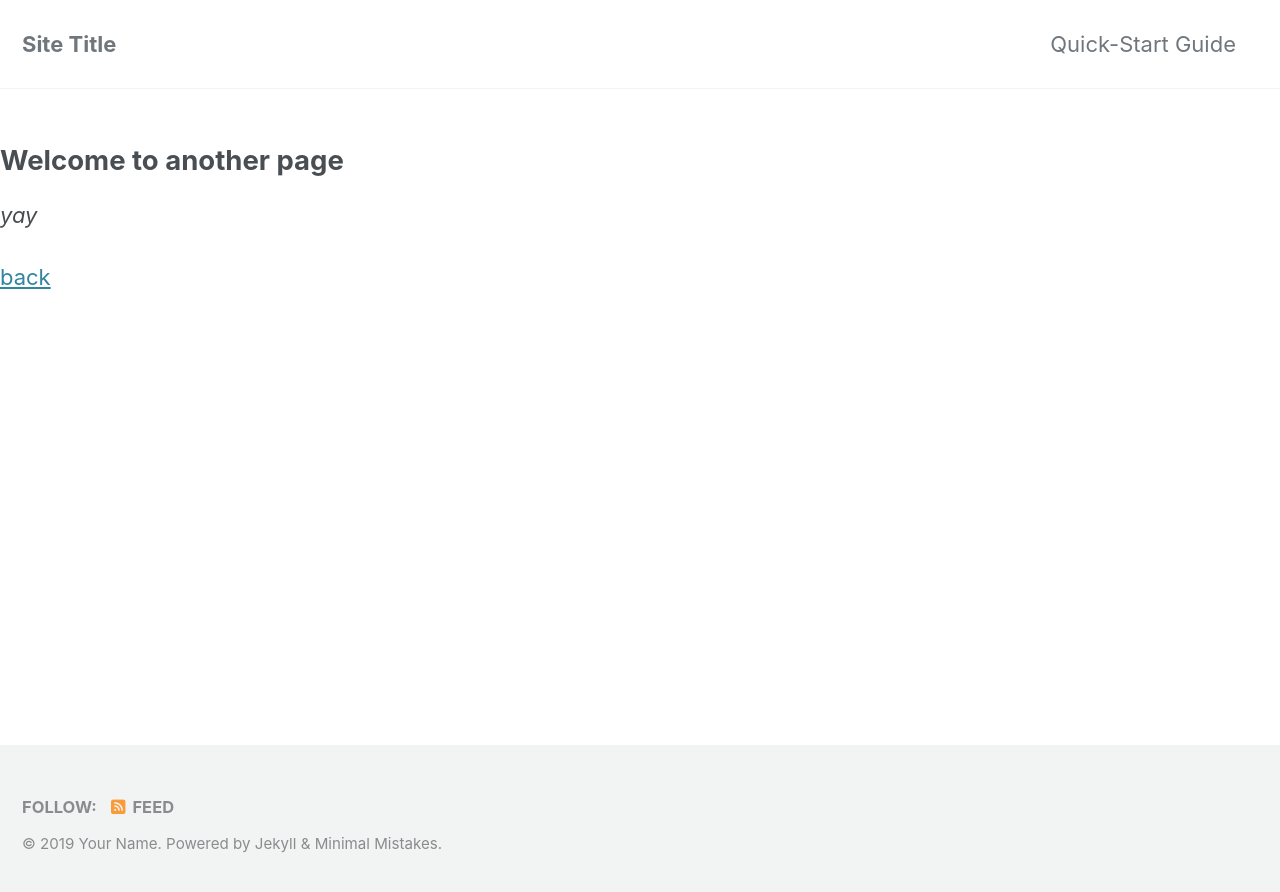
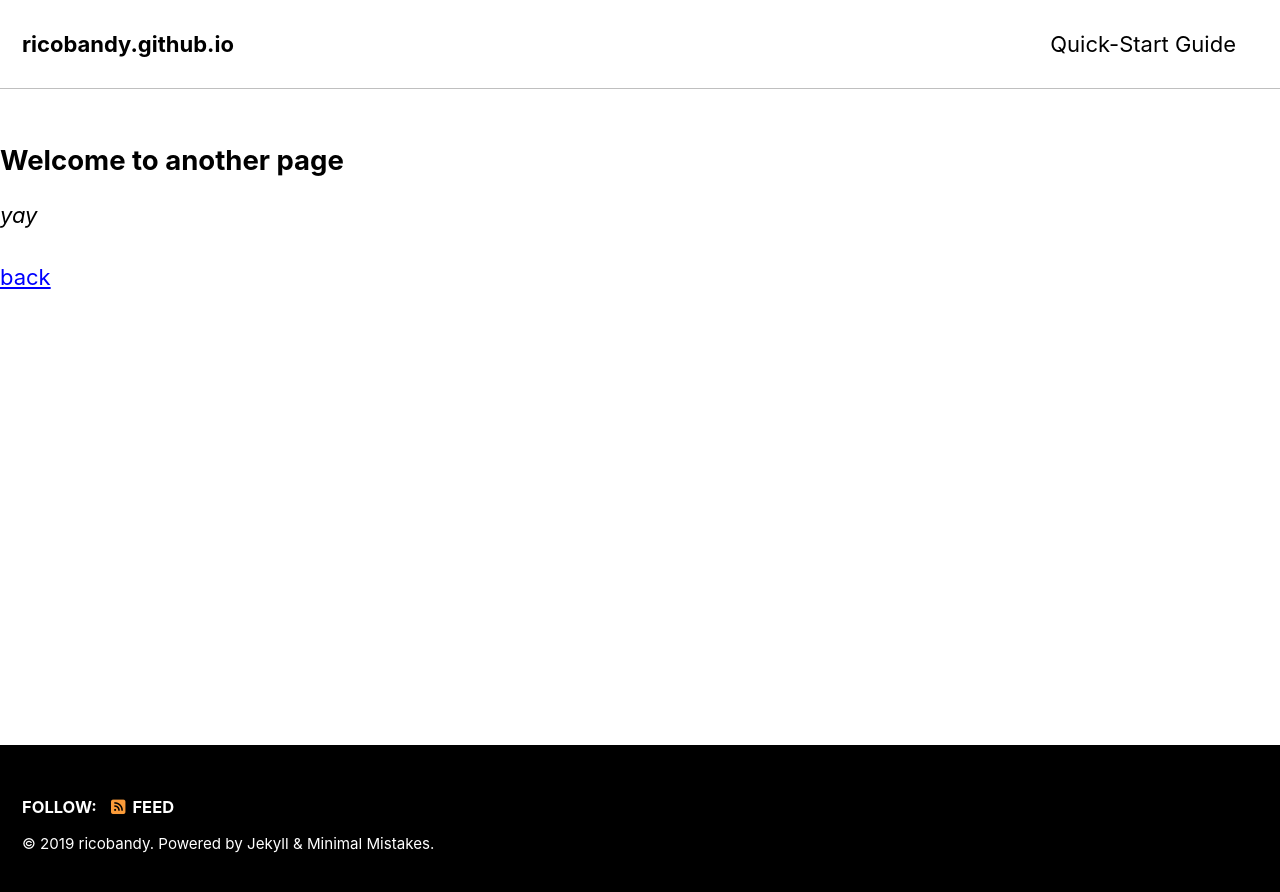
Before and after one commit to ricobandy/ricobandy.github.io, a Jekyll site: the page built from another-page.md, in a window 1280 px wide. Shown: the top 892 px of the page. Built offline with Jekyll 4.4.1, drawn with Linux system fonts in a browser that asks for light colours; cached includes are drawn as plain includes; nearby versions of some CDN libraries; our own code applies the rules of GitHub Pages for plain Markdown files.

Commit message:
Update _config.yml
udated _config.yml file

```diff
--- a/_config.yml
+++ b/_config.yml
@@ -11,19 +11,19 @@
 # https://mmistakes.github.io/minimal-mistakes/docs/quick-start-guide/#installing-the-theme
 
 # theme                  : "minimal-mistakes-jekyll"
-# remote_theme           : "mmistakes/minimal-mistakes"
-minimal_mistakes_skin    : "default" # "air", "aqua", "contrast", "dark", "dirt", "neon", "mint", "plum", "sunrise"
+remote_theme             : "mmistakes/minimal-mistakes"
+minimal_mistakes_skin    : "contrast" # "air", "aqua", "contrast", "dark", "dirt", "neon", "mint", "plum", "sunrise"
 
 # Site Settings
 locale                   : "en-US"
-title                    : "Site Title"
+title                    : "ricobandy.github.io"
 title_separator          : "-"
 subtitle                 : # site tagline that appears below site title in masthead
-name                     : "Your Name"
-description              : "An amazing website."
-url                      : # the base hostname & protocol for your site e.g. "https://mmistakes.github.io"
+name                     : "ricobandy"
+description              : "Posts about CTFs, Penetration Testing and Security"
+url                      : "https://ricobandy.github.io" # the base hostname & protocol for your site e.g. "https://mmistakes.github.io"
 baseurl                  : # the subpath of your site, e.g. "/blog"
-repository               : # GitHub username/repo-name e.g. "mmistakes/minimal-mistakes"
+repository               : ricobandy/ricobandy.github.io # GitHub username/repo-name e.g. "mmistakes/minimal-mistakes"
 teaser                   : # path of fallback teaser image, e.g. "/assets/images/500x300.png"
 logo                     : # path of logo image to display in the masthead, e.g. "/assets/images/88x88.png"
 masthead_title           : # overrides the website title displayed in the masthead, use " " for no title
@@ -105,29 +105,28 @@ analytics:
     anonymize_ip         : # true, false (default)
 
 
-# Site Author
 author:
-  name             : "Your Name"
-  avatar           : # path of avatar image, e.g. "/assets/images/bio-photo.jpg"
-  bio              : "I am an **amazing** person."
-  location         : "Somewhere"
+  name             : "Charles Quaye"
+  avatar           : "/assets/images/avatar.png"
+  bio              : "CISSP | eJPT | PenTest+"
+  location         : "West Coast Africa"
   email            :
   links:
     - label: "Email"
       icon: "fas fa-fw fa-envelope-square"
-      # url: mailto:your.name@email.com
+      url: mailto:"ricobandy@gmail.com"
     - label: "Website"
       icon: "fas fa-fw fa-link"
       # url: "https://your-website.com"
     - label: "Twitter"
       icon: "fab fa-fw fa-twitter-square"
-      # url: "https://twitter.com/"
+      url: "https://twitter.com/taCkiEQ"
     - label: "Facebook"
       icon: "fab fa-fw fa-facebook-square"
       # url: "https://facebook.com/"
     - label: "GitHub"
       icon: "fab fa-fw fa-github"
-      # url: "https://github.com/"
+      url: "https://github.com/ricobandy"
     - label: "Instagram"
       icon: "fab fa-fw fa-instagram"
       # url: "https://instagram.com/"
@@ -222,7 +221,7 @@ sass:
 permalink: /:categories/:title/
 paginate: 5 # amount of posts to show
 paginate_path: /page:num/
-timezone: # https://en.wikipedia.org/wiki/List_of_tz_database_time_zones
+timezone: Africa/Accra # https://en.wikipedia.org/wiki/List_of_tz_database_time_zones
 
 
 # Plugins (previously gems:)
@@ -231,7 +230,9 @@ plugins:
   - jekyll-sitemap
   - jekyll-gist
   - jekyll-feed
+  - jemoji
   - jekyll-include-cache
+  - jekyll-seo-tag
 
 # mimic GitHub Pages with --safe
 whitelist:
@@ -239,6 +240,7 @@ whitelist:
   - jekyll-sitemap
   - jekyll-gist
   - jekyll-feed
+  - jemoji
   - jekyll-include-cache
 
 
```
